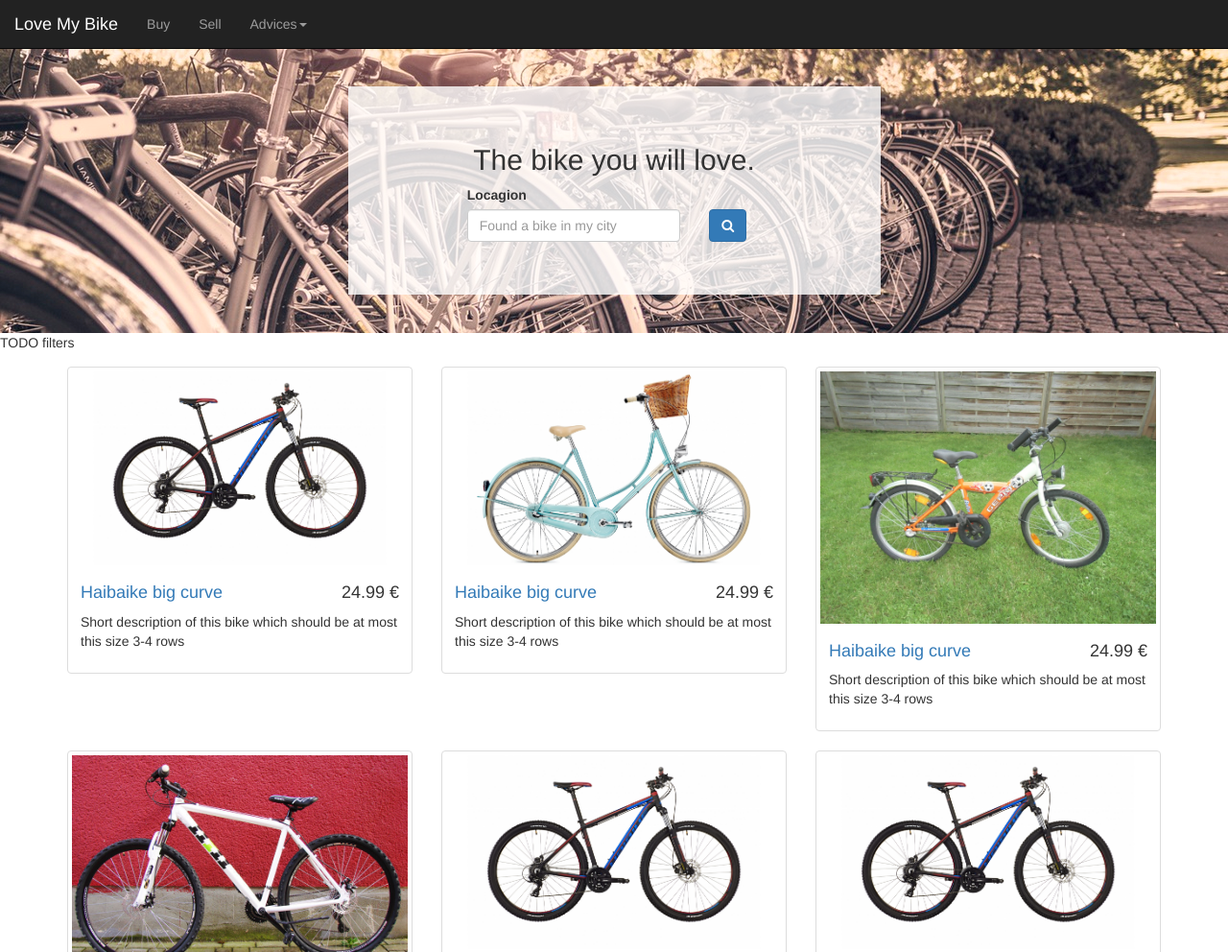
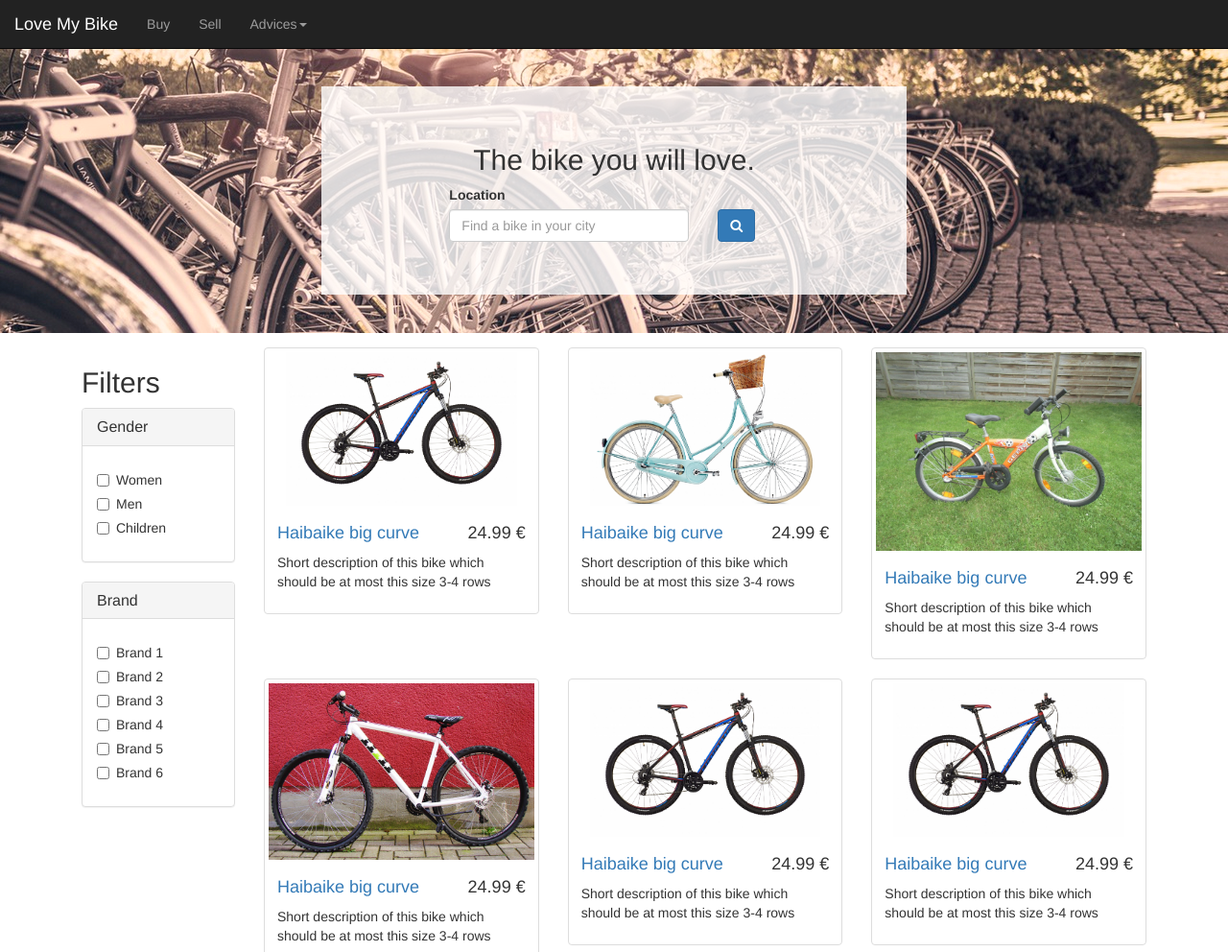
Before and after one commit to dgyordanov/lovemybike_frontend, a plain HTML site: page mockup/index.html in a window 1280 px wide. Shown: the top 992 px of the page at 96% size. Drawn offline with nearby package versions, Linux system fonts and the light colour scheme.

Commit message:
Added simple filters
Signed-off-by: Diyan Yordanov <diyan.yordanov@takeaway.com>

```diff
--- a/mockup/index.html
+++ b/mockup/index.html
@@ -14,15 +14,16 @@
     <!-- Bootstrap core CSS -->
     <!-- Latest compiled and minified CSS -->
     <link rel="stylesheet" href="https://maxcdn.bootstrapcdn.com/bootstrap/3.3.6/css/bootstrap.min.css"
-    integrity="sha384-1q8mTJOASx8j1Au+a5WDVnPi2lkFfwwEAa8hDDdjZlpLegxhjVME1fgjWPGmkzs7" crossorigin="anonymous" />
+          integrity="sha384-1q8mTJOASx8j1Au+a5WDVnPi2lkFfwwEAa8hDDdjZlpLegxhjVME1fgjWPGmkzs7" crossorigin="anonymous"/>
 
-    <link rel="stylesheet" href="https://cdnjs.cloudflare.com/ajax/libs/bootstrap-social/5.0.0/bootstrap-social.min.css" />
-    <link rel="stylesheet" href="https://maxcdn.bootstrapcdn.com/font-awesome/4.6.3/css/font-awesome.min.css" />
+    <link rel="stylesheet"
+          href="https://cdnjs.cloudflare.com/ajax/libs/bootstrap-social/5.0.0/bootstrap-social.min.css"/>
+    <link rel="stylesheet" href="https://maxcdn.bootstrapcdn.com/font-awesome/4.6.3/css/font-awesome.min.css"/>
 
 
     <!-- Latest compiled and minified CSS -->
     <link rel="stylesheet" href="https://maxcdn.bootstrapcdn.com/bootstrap/3.3.6/css/bootstrap.min.css"
-    integrity="sha384-1q8mTJOASx8j1Au+a5WDVnPi2lkFfwwEAa8hDDdjZlpLegxhjVME1fgjWPGmkzs7" crossorigin="anonymous" />
+          integrity="sha384-1q8mTJOASx8j1Au+a5WDVnPi2lkFfwwEAa8hDDdjZlpLegxhjVME1fgjWPGmkzs7" crossorigin="anonymous"/>
 
     <!-- Custom CSS -->
     <link rel="stylesheet" href="./css/style.css"/>
@@ -58,7 +59,6 @@
 </nav> <!-- navbar -->
 
 <div class="container-fluid bike-section-image">
-       <div class="container">
     <div class="row">
         <div class="col-lg-6 col-lg-offset-3">
             <div class="location-box">
@@ -67,26 +67,71 @@
                     <div class="row">
                         <div class="col-sm-6 col-lg-offset-2">
                             <div class="form-group">
-                        <label for="location">Locagion</label>
-                        <input id="location" name="location" placeholder="Found a bike in my city" class="form-control" type="text">
+                                <label for="location">Location</label>
+                                <input id="location" name="location" placeholder="Find a bike in your city"
+                                       class="form-control" type="text">
                             </div>
                         </div>
                         <div class="col-sm-2">
-                      <button type="submit" name="submit" class="btn btn-primary location-form-button"><i class="fa fa-search"></i></button>
+                            <button type="submit" name="submit" class="btn btn-primary location-form-button"><i
+                                    class="fa fa-search"></i></button>
                         </div>
                     </div>
                 </form>
             </div>
         </div>
+    </div><!-- row -->
+</div><!-- container -->
+
+<div class="container margin-top-15">
+    <div class="col-md-2">
+        <h2>Filters</h2>
+
+        <div class="panel panel-default">
+            <div class="panel-heading">
+                <h3 class="panel-title">Gender</h3>
+            </div>
+            <div class="panel-body">
+                <div class="checkbox">
+                    <label><input type="checkbox" value="women">Women</label>
+                </div>
+                <div class="checkbox">
+                    <label><input type="checkbox" value="">Men</label>
+                </div>
+                <div class="checkbox disabled">
+                    <label><input type="checkbox" value="">Children</label>
                 </div>
             </div>
         </div>
 
-    <div>
-        TODO    filters
+        <div class="panel panel-default">
+            <div class="panel-heading">
+                <h3 class="panel-title">Brand</h3>
+            </div>
+            <div class="panel-body">
+                <div class="checkbox">
+                    <label><input type="checkbox" value="">Brand 1</label>
+                </div>
+                <div class="checkbox">
+                    <label><input type="checkbox" value="">Brand 2</label>
+                </div>
+                <div class="checkbox disabled">
+                    <label><input type="checkbox" value="">Brand 3</label>
+                </div>
+                <div class="checkbox disabled">
+                    <label><input type="checkbox" value="">Brand 4</label>
+                </div>
+                <div class="checkbox disabled">
+                    <label><input type="checkbox" value="">Brand 5</label>
+                </div>
+                <div class="checkbox disabled">
+                    <label><input type="checkbox" value="">Brand 6</label>
+                </div>
+            </div>
+        </div>
     </div>
 
-    <div class="container margin-top-15">
+    <div class="col-md-10">
         <div class="row">
 
             <div class="col-sm-4 col-lg-4 col-md-4">
@@ -213,7 +258,7 @@
                 <li><a href="#">>></a></li>
             </ul>
         </div>
-
+    </div> <!-- row -->
 </div><!-- container -->
 
 <div class="container-fluid footer">
```
Lines whose indentation alone changed are shown as unchanged.
